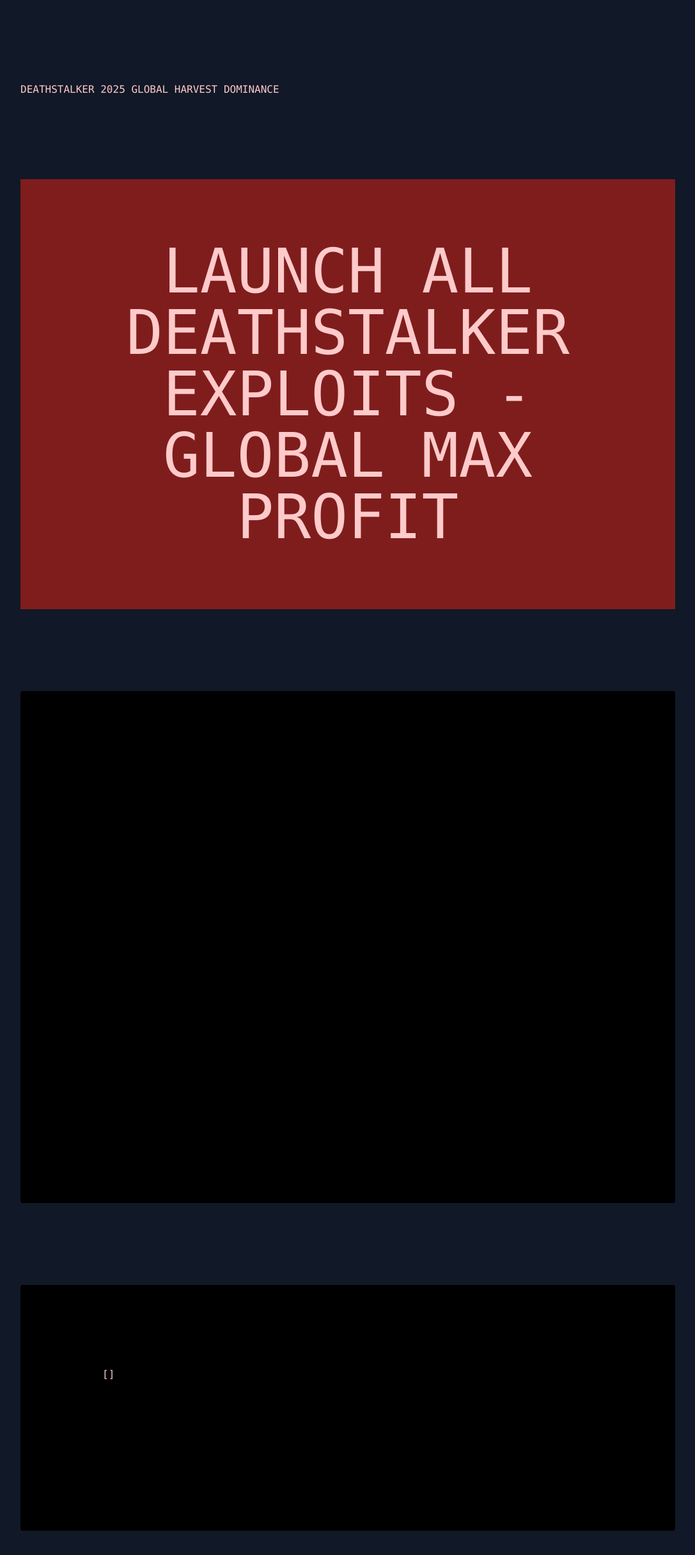
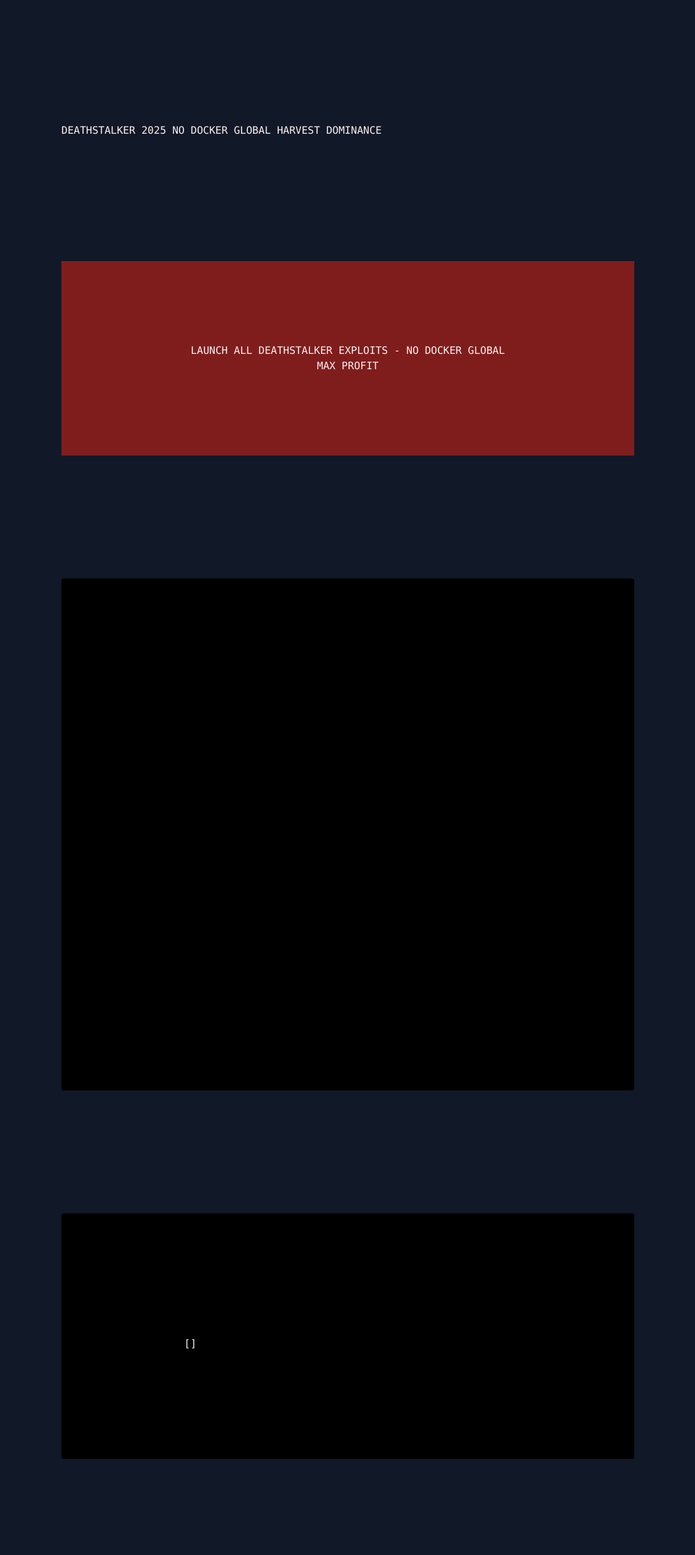
Before and after one commit to Komnsensei/deathstalker, a plain HTML site: page static/index.html in a window 1280 px wide. Shown: the whole page at 64% size, without its empty margins (96-1183 px from the left). Drawn offline with nearby package versions, Linux system fonts and the light colour scheme.

Commit message:
deathstalker no docker fix requirements.txt added native Python auto detect

```diff
--- a/static/index.html
+++ b/static/index.html
@@ -1,11 +1,11 @@
 <!DOCTYPE html>
-<html lang="en"><head><meta charset="UTF-8"><title>Deathstalker 2025 Global Dominance</title><script src="https://cdn.tailwindcss.com"></script><script src="https://unpkg.com/alpinejs" defer></script></head>
-<body class="bg-gray-900 text-red-200 font-mono">
-<div class="container mx-auto p-32" x-data="{ ops: [], log: '' }">
-<h1 class="text-12xl mb-32">DEATHSTALKER 2025 GLOBAL HARVEST DOMINANCE</h1>
-<button @click="fetch('/generate_all').then(r => r.json()).then(d => { ops = d.opportunities; log = d.log })" class="bg-red-900 hover:bg-red-100 px-32 py-24 text-8xl mb-32">LAUNCH ALL DEATHSTALKER EXPLOITS - GLOBAL MAX PROFIT</button>
-<pre class="bg-black p-32 rounded overflow-auto h-screen" x-text="log"></pre>
-<pre class="bg-black p-32 mt-32 rounded overflow-auto h-96" x-text="JSON.stringify(ops, null, 2)"></pre>
+<html lang="en"><head><meta charset="UTF-8"><title>Deathstalker 2025 No Docker Global Dominance</title><script src="https://cdn.tailwindcss.com"></script><script src="https://unpkg.com/alpinejs" defer></script></head>
+<body class="bg-gray-900 text-red-50 font-mono">
+<div class="container mx-auto p-48" x-data="{ ops: [], log: '' }">
+<h1 class="text-16xl mb-48">DEATHSTALKER 2025 NO DOCKER GLOBAL HARVEST DOMINANCE</h1>
+<button @click="fetch('/generate_all').then(r => r.json()).then(d => { ops = d.opportunities; log = d.log })" class="bg-red-900 hover:bg-red-50 px-48 py-32 text-10xl mb-48">LAUNCH ALL DEATHSTALKER EXPLOITS - NO DOCKER GLOBAL MAX PROFIT</button>
+<pre class="bg-black p-48 rounded overflow-auto h-screen" x-text="log"></pre>
+<pre class="bg-black p-48 mt-48 rounded overflow-auto h-96" x-text="JSON.stringify(ops, null, 2)"></pre>
 </div>
 </body>
 </html>
```
Also changed, not shown: 4 other files.
